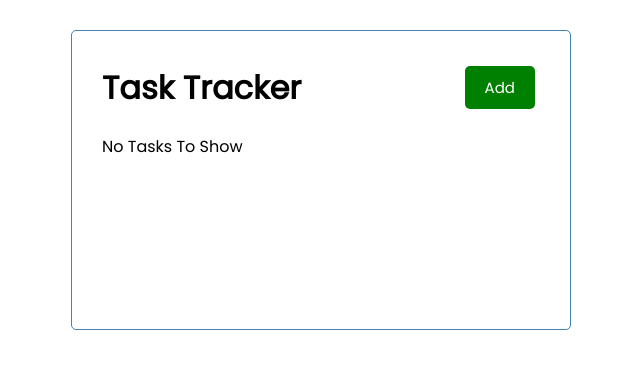
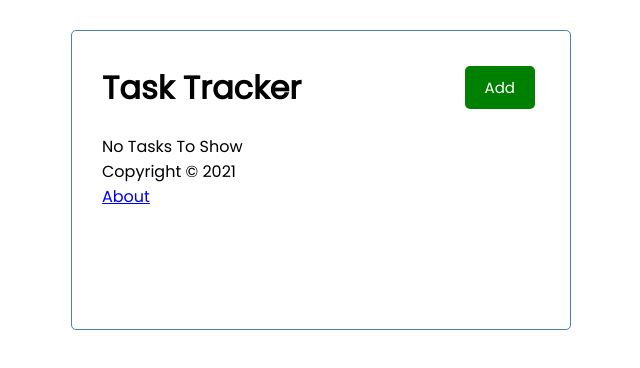
Before and after one commit to YawTeh/MERN-AlphaTaskerteers, a React (Create React App) app: page / in a window 1280 px wide. Shown: the top 368 px of the page, without its empty margins (319-959 px from the left). Built offline with nearby package versions, Linux system fonts and the light colour scheme; data requests are answered from the project's data file.

Commit message:
Created Footer Component

```diff
--- a/package.json
+++ b/package.json
@@ -10,6 +10,7 @@
     "react": "^17.0.2",
     "react-dom": "^17.0.2",
     "react-icons": "^4.2.0",
+    "react-router-dom": "^5.2.0",
     "react-scripts": "4.0.3",
     "web-vitals": "^1.1.1"
   },
--- a/src/App.js
+++ b/src/App.js
@@ -2,6 +2,7 @@ import React, { useState, useEffect } from "react";
 import Header from "./components/Header";
 import Tasks from "./components/Tasks";
 import AddTask from "./components/AddTask";
+import Footer from "./components/Footer";
 
 function App() {
     const [showAddTask, setShowAddTask] = useState(false);
@@ -92,6 +93,7 @@ function App() {
             ) : (
                 "No Tasks To Show"
             )}
+            <Footer />
         </div>
     );
 }
--- /dev/null
+++ b/src/components/Footer.js
@@ -0,0 +1,12 @@
+import React from "react";
+
+const Footer = () => {
+    return (
+        <footer>
+            <p>Copyright &copy; 2021</p>
+            <a href="/about">About</a>
+        </footer>
+    );
+};
+
+export default Footer;
```
Also changed, not shown: 1 other file (tests, documents, lock files or other folders).
